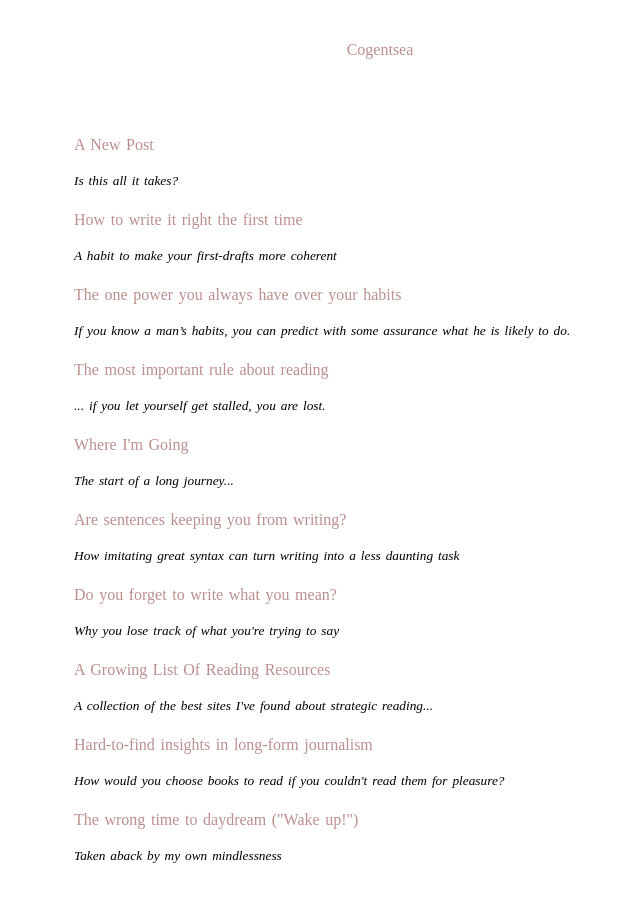
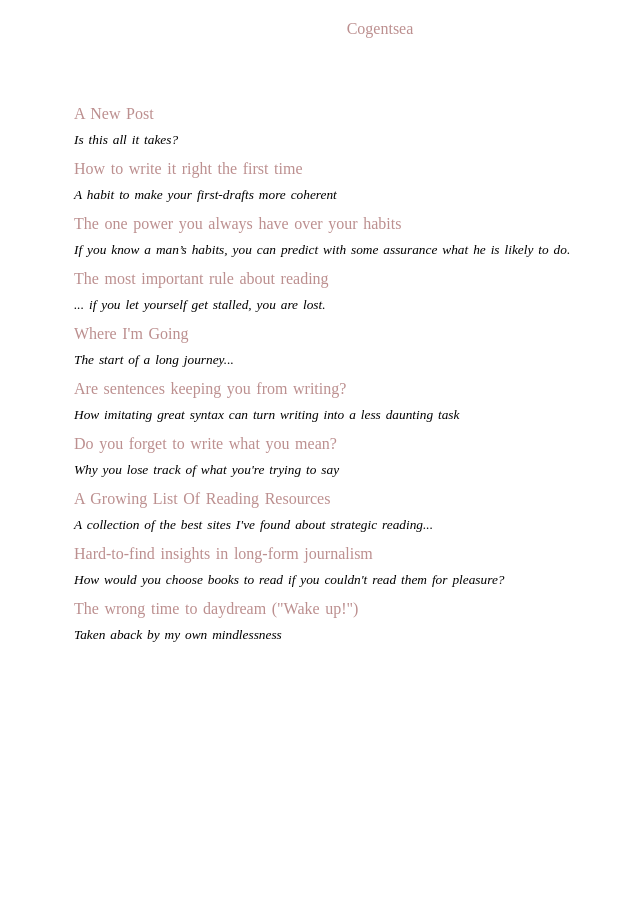
Before and after one commit to jacksoncusick/cogentsea, a Jekyll site: the page built from index.html, in a window 1280 px wide. Shown: the whole page, without its empty margins (260-900 px from the left). Built offline with Jekyll 4.4.1, drawn with Linux system fonts in a browser that asks for light colours; some web fonts are replaced; the list of posts is cut into pages by our own code.

Commit message:
Update og_main.css

```diff
--- a/stylesheets/og_main.css
+++ b/stylesheets/og_main.css
@@ -64,17 +64,17 @@ p, ul, ol {
 	max-width: 700px;
 	font-family: 'Droid Serif', serif;
 	font-size: 16px;
-	line-height: 35px;
-	margin: 1.0em 0;
+	line-height: 25px;
+	margin: 1.556em 0;
 	color: #000000;
 	display: block;
 	list-style-type: none;
 }
 p {
-	margin: 2em;
+	margin: 1em;
 }
 .dear-reader {
-	margin-top: 3em;
+	margin-top: 1em;
 }
 ol {
 	list-style-type: lower-roman;
```
